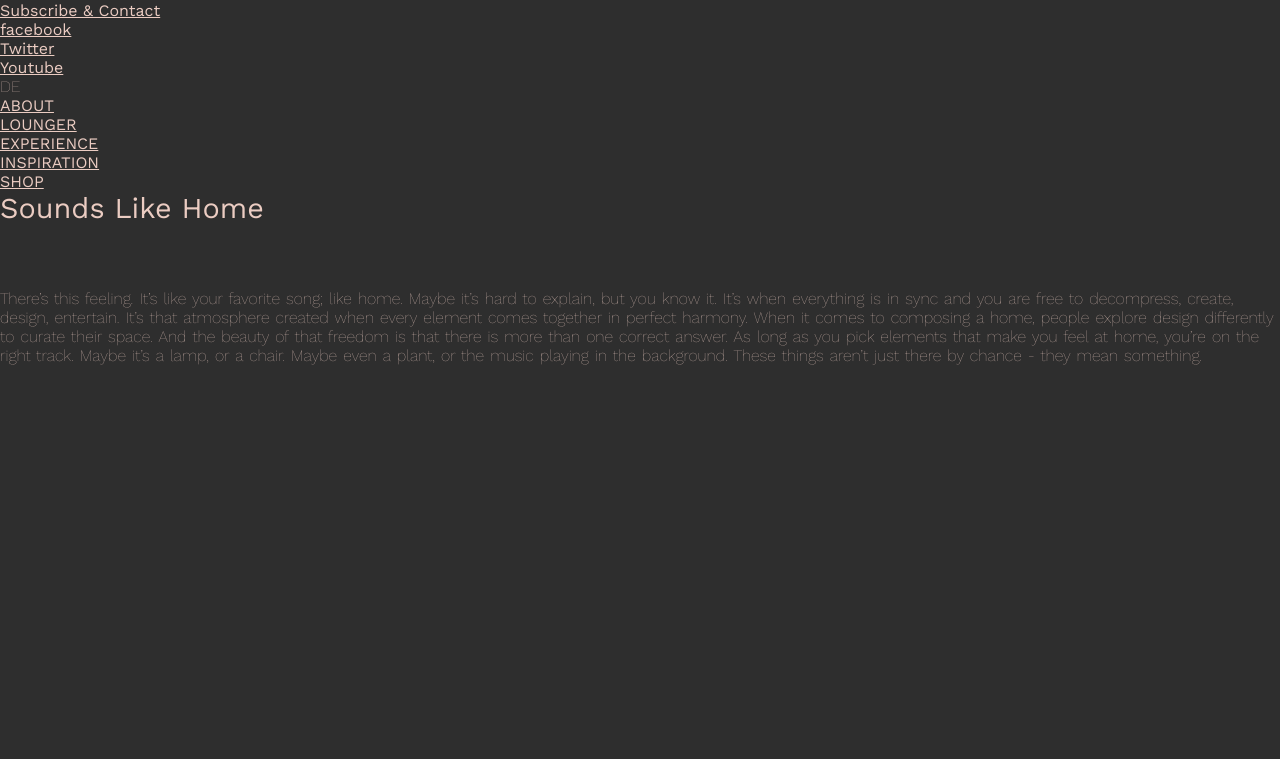
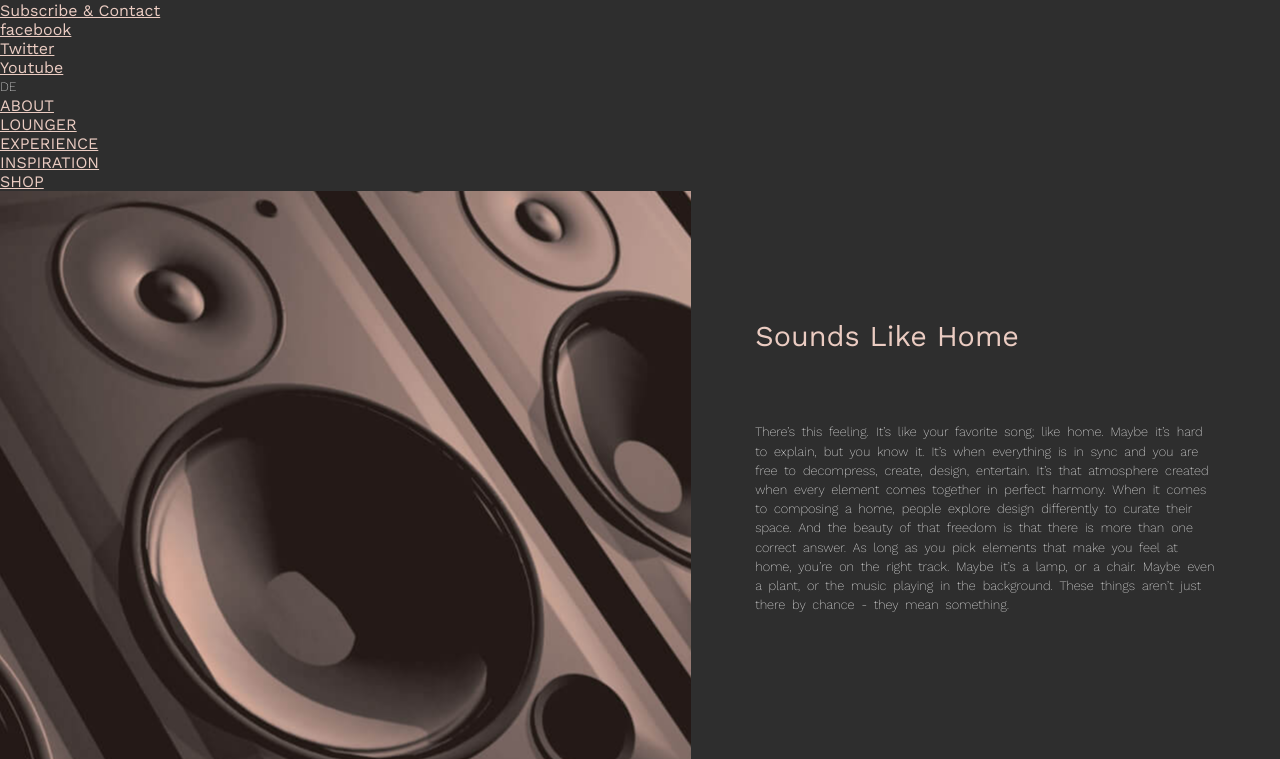
Before and after one commit to DevilRaider-Dev/Headphone-Inspiration, a plain HTML site: page assets/html/experience.html in a window 1280 px wide. Shown: the part 41-800 px from the top of the page. Drawn offline with nearby package versions, Linux system fonts and the light colour scheme; files whose address does not match are found by name.

Commit message:
styling: about, lounger, experience

```diff
--- a/assets/css/style.css
+++ b/assets/css/style.css
@@ -22,9 +22,11 @@ h2{
     margin-bottom: 5%;
 }
 p{
-    font-size: 1rem;
-    font-weight: 100;
-    word-spacing: .1rem;
+    font-size: .8rem;
+    font-weight: 200;
+    word-spacing: .2rem;
+    color: #fff;
+    line-height: 1.2rem;
 }
 #about{
     display: flex;
@@ -52,9 +54,25 @@ p{
     width: 45%;
     padding-top: 5%;
 }
+#lounger, #experience{
+    display: flex;
+}
 #lounger section{
     background: url("../img/section-voyager.jpg") center no-repeat;
     width: 60vw;
+    height: 100vh;
+}
+#experience section{
+    background: url("../img/section-experience-1.jpg") center no-repeat;
+    width: 60vw;
+    height: 100vh;
+}
+#lounger article, #experience article{
+    width: 40vw;
+    padding:10% 5%;
+}
+#lounger article h2, #experience article h2{
+    padding-bottom: 10%;
 }
 /*
 Mute button, maybe later
--- a/assets/html/experience.html
+++ b/assets/html/experience.html
@@ -26,10 +26,10 @@
     <nav id="navLeft">
         <ul>
             <li><a href="../../index.html">ABOUT</a></li>
-            <li><a href="assets/html/lounger.html">LOUNGER</a></li>
+            <li><a href="./lounger.html">LOUNGER</a></li>
             <li><a href="#">EXPERIENCE</a></li>
-            <li><a href="assets/html/inspiration.html">INSPIRATION</a></li>
-            <li><a href="assets/html/shop.html">SHOP</a></li>
+            <li><a href="./inspiration.html">INSPIRATION</a></li>
+            <li><a href="./shop.html">SHOP</a></li>
         </ul>
     </nav>
     <main id="experience">
```
Also changed, not shown: assets/html/inspiration.html (+3 -3 lines), assets/html/lounger.html (+5 -5 lines), assets/html/shop.html (+3 -3 lines).
